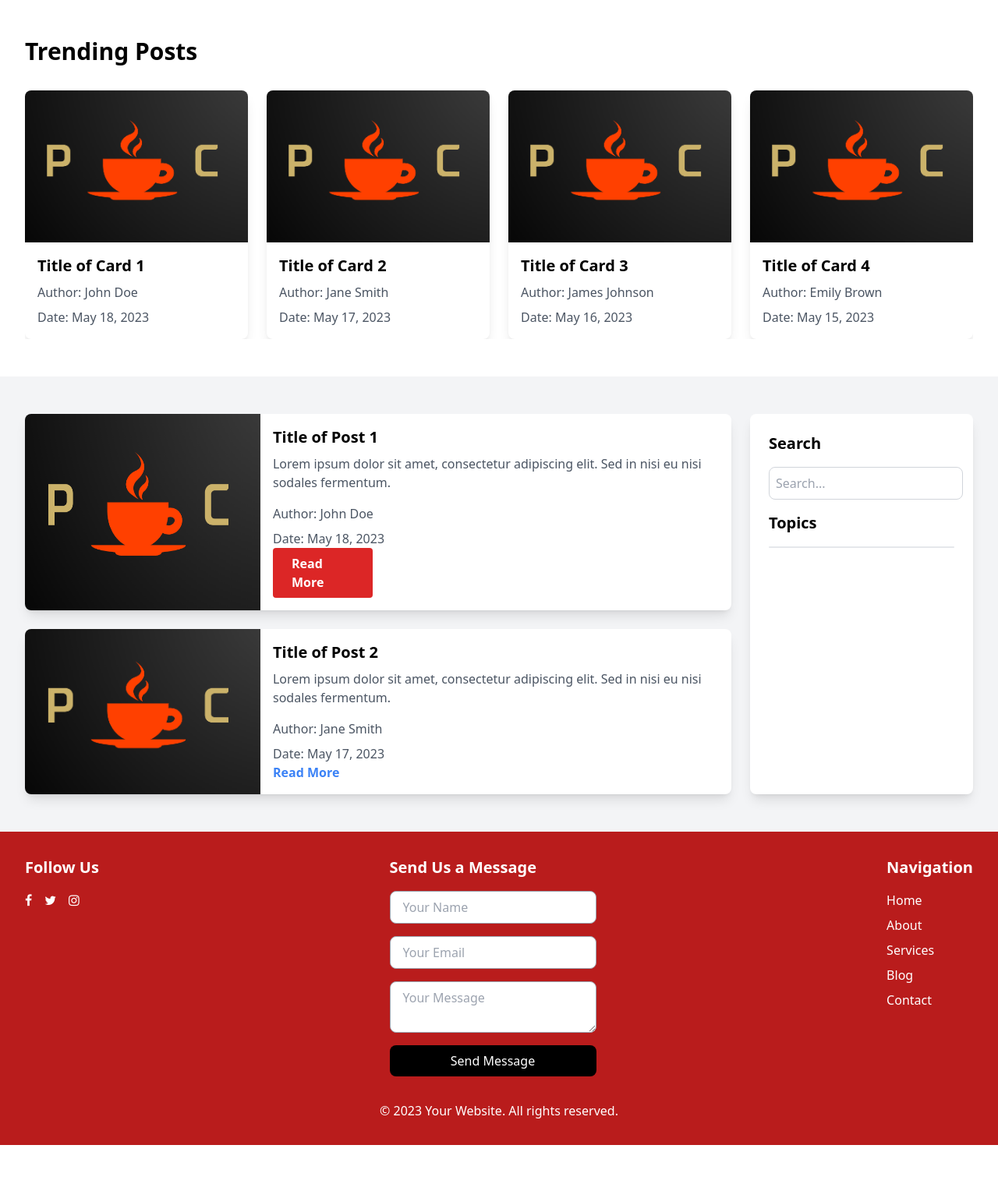
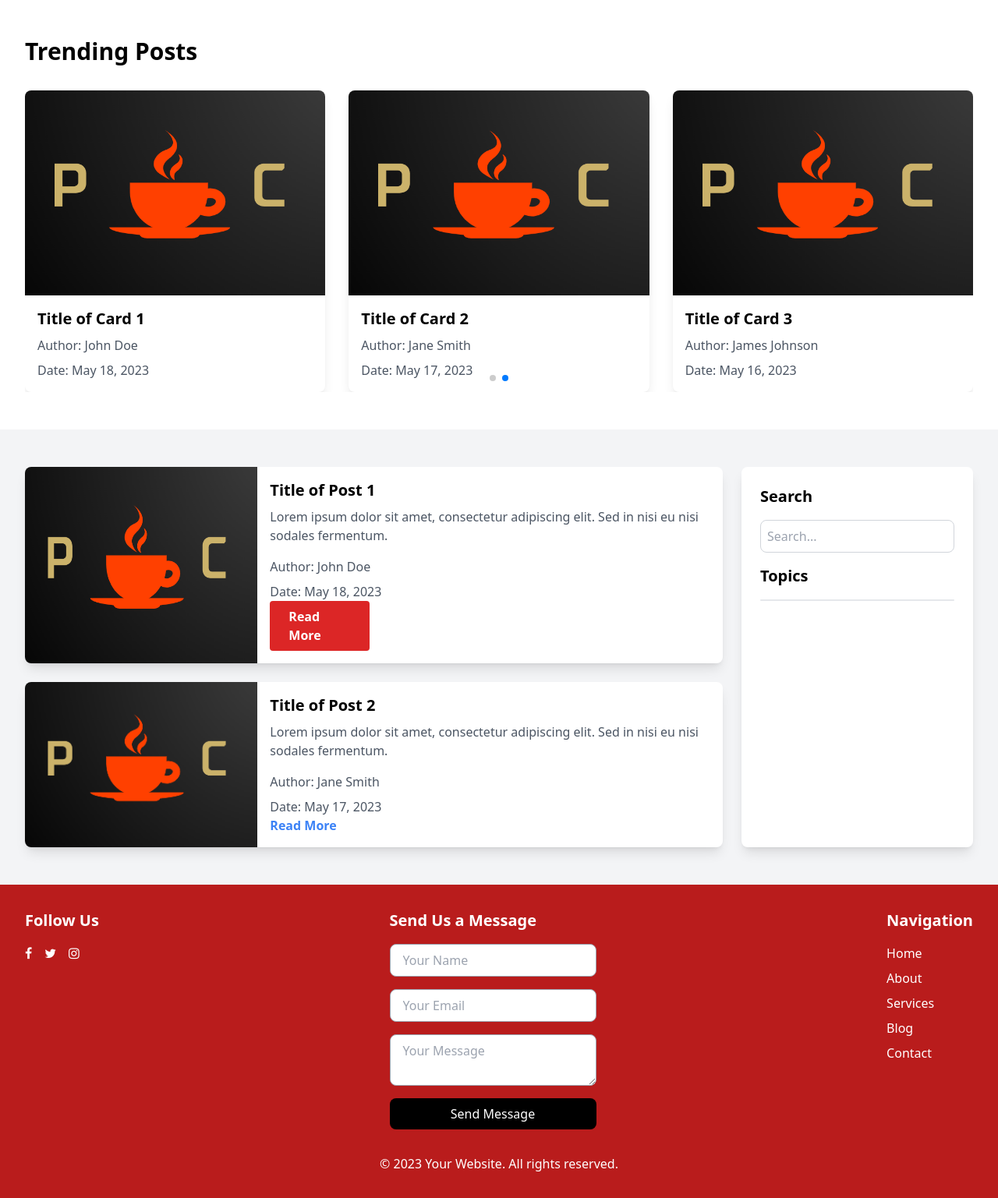
Before and after one commit to Katoemma/blog-website, a PHP site: page / in a window 1280 px wide. Shown: the part 64-1601 px from the top of the page at 78% size. Before the commit the page ends 1533 px from the top, so only its background shows below. Run offline with PHP 8.4, Linux system fonts and the light colour scheme; data that the repository does not hold is empty; some libraries are stand-ins or nearby versions.

Commit message:
modified the cards by adding the swiperJS tool

```diff
--- a/include/header.php
+++ b/include/header.php
@@ -6,6 +6,7 @@
     <meta name="viewport" content="width=device-width, initial-scale=1.0">
     <title>Essay Blog</title>
     <script src="https://cdn.tailwindcss.com"></script>
+    <link rel="stylesheet" href="https://cdn.jsdelivr.net/npm/swiper@9/swiper-bundle.min.css"/>
     <link rel="stylesheet" href="../../assets/vendor/slick-carousel/slick/slick.css">
     <link rel="stylesheet" href="https://cdnjs.cloudflare.com/ajax/libs/font-awesome/4.7.0/css/font-awesome.min.css">
 </head>
--- a/index.php
+++ b/index.php
@@ -10,43 +10,44 @@
       <div class="max-w-7xl mx-auto px-4 sm:px-6 lg:px-8 py-12">
   <h2 class="text-3xl font-semibold text-black mb-8">Trending Posts</h2>
   <div class="overflow-x-auto">
-    <div class="grid grid-cols-1 sm:grid-cols-2 md:grid-cols-3 lg:grid-cols-4 gap-6">
+    <!-- <div class=" grid grid-cols-1 sm:grid-cols-2 md:grid-cols-3 lg:grid-cols-4 gap-6"> -->
+    <swiper-container class="mySwiper" pagination="true" pagination-clickable="true" space-between="30" slides-per-view="3" autoplay-delay="2500" autoplay-disable-on-interaction="false">
       <!-- Card 1 -->
-      <div class="bg-white shadow-lg rounded-lg overflow-hidden">
+      <swiper-slide class="bg-white shadow-lg rounded-lg overflow-hidden">
         <img src="pic.png" alt="Card 1" class="w-full">
         <div class="p-4">
           <h3 class="text-xl font-semibold mb-2">Title of Card 1</h3>
           <p class="text-gray-600 mb-2">Author: John Doe</p>
           <p class="text-gray-600">Date: May 18, 2023</p>
         </div>
-      </div>
+      </swiper-slide>
       <!-- Card 2 -->
-      <div class="bg-white shadow-lg rounded-lg overflow-hidden">
+      <swiper-slide class="bg-white shadow-lg rounded-lg overflow-hidden">
         <img src="pic.png" alt="Card 2" class="w-full">
         <div class="p-4">
           <h3 class="text-xl font-semibold mb-2">Title of Card 2</h3>
           <p class="text-gray-600 mb-2">Author: Jane Smith</p>
           <p class="text-gray-600">Date: May 17, 2023</p>
         </div>
-      </div>
+      </swiper-slide>
       <!-- Card 3 -->
-      <div class="bg-white shadow-lg rounded-lg overflow-hidden">
+      <swiper-slide class="bg-white shadow-lg rounded-lg overflow-hidden">
         <img src="pic.png" alt="Card 3" class="w-full">
         <div class="p-4">
           <h3 class="text-xl font-semibold mb-2">Title of Card 3</h3>
           <p class="text-gray-600 mb-2">Author: James Johnson</p>
           <p class="text-gray-600">Date: May 16, 2023</p>
         </div>
-      </div>
+      </swiper-slide>
       <!-- Card 4 -->
-      <div class="bg-white shadow-lg rounded-lg overflow-hidden">
+      <swiper-slide class="bg-white shadow-lg rounded-lg overflow-hidden">
         <img src="pic.png" alt="Card 4" class="w-full">
         <div class="p-4">
           <h3 class="text-xl font-semibold mb-2">Title of Card 4</h3>
           <p class="text-gray-600 mb-2">Author: Emily Brown</p>
           <p class="text-gray-600">Date: May 15, 2023</p>
         </div>
-      </div>
+      </swiper-slide>
       <!-- Add more cards as needed -->
     </div>
   </div>
@@ -54,9 +55,9 @@
 
 
     <!-- recent posts section -->
-    <div class="bg-gray-100 py-12">
+<div class="bg-gray-100 py-12">
   <div class="max-w-7xl mx-auto px-4 sm:px-6 lg:px-8">
-    <div class="grid grid-cols-1 lg:grid-cols-4 gap-6">
+    <div class="flex flex-col-reverse  md:flex-row gap-6">
       <!-- Posts Div -->
       <div class="lg:col-span-3">
         <!-- Post 1 -->
@@ -113,8 +114,30 @@
 </div>
 
 <!-- footer -->
+
 <?php include 'include/footer.php'?>
 
+<script src="https://cdn.jsdelivr.net/npm/swiper@9/swiper-element-bundle.min.js"></script>
+<script>
+    function changeElementAttribute(mediaQuery) {
+      var element = document.querySelector('.mySwiper');
+      if (mediaQuery.matches) {
+        // Change attribute when media query matches
+        element.setAttribute('slides-per-view','1');
+      } else {
+        // Revert attribute when media query doesn't match
+        element.setAttribute('slides-per-view','3');
+      }
+    }
+
+    var mediaQuery = window.matchMedia('(max-width: 768px)');
+
+    // Call the function on page load
+    changeElementAttribute(mediaQuery);
+
+    // Call the function whenever the screen size changes
+    mediaQuery.addEventListener('change', changeElementAttribute);
+  </script>
 
 </body>
 </html>
```
